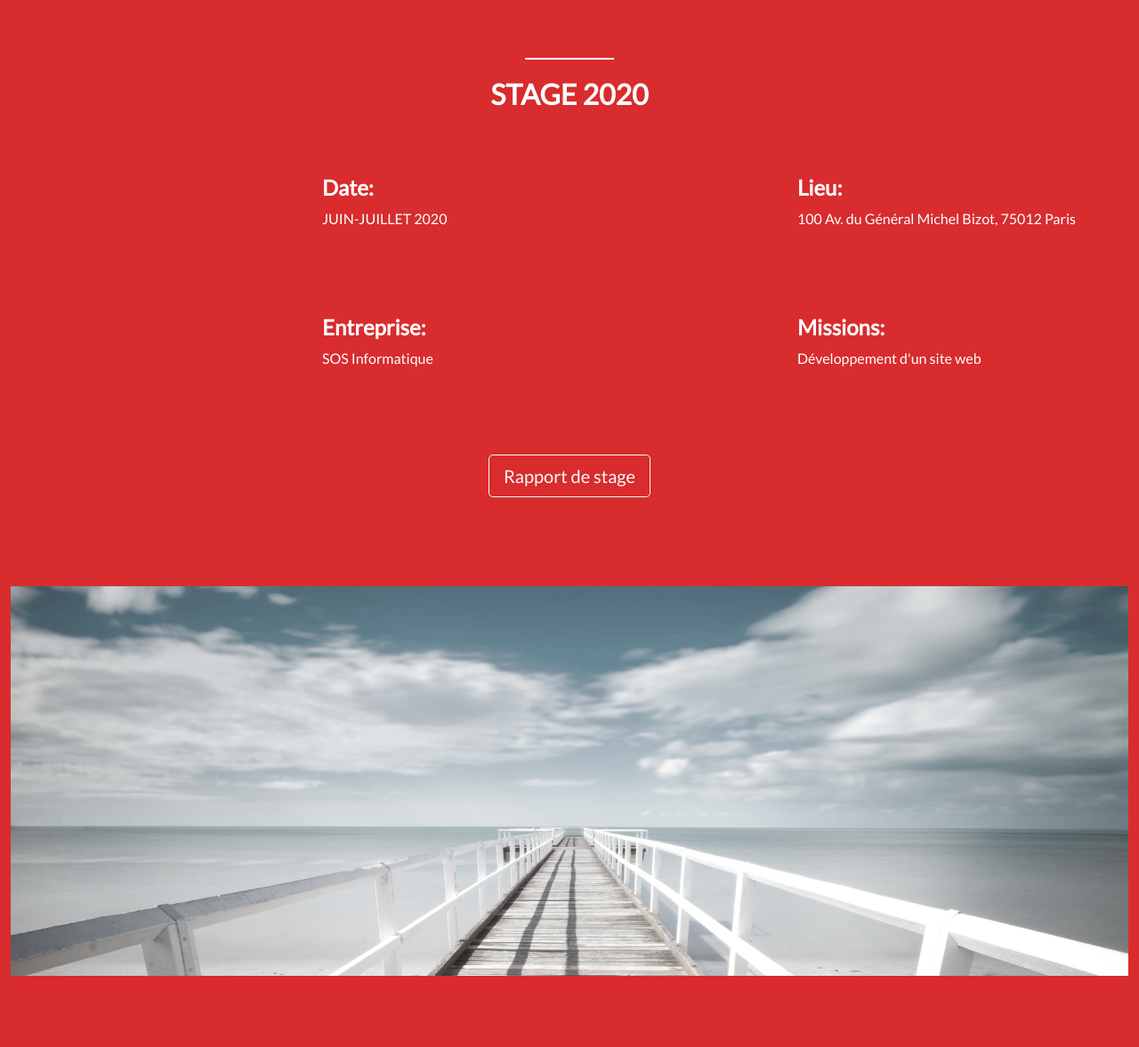
After one commit to Azlou77/boostrap-project, a PHP site: page /stage2020.html in a window 1280 px wide. The commit adds this page. Shown: the whole page at 89% size. Run offline with PHP 8.4, Linux system fonts and the light colour scheme; some libraries are stand-ins or nearby versions.

Commit message:
stage update

```diff
--- a/CV/css/style.css
+++ b/CV/css/style.css
@@ -173,7 +173,7 @@ width: 400px;
     left: -7px;
 }
 
-.row section    i{
+.row section i{
     position: absolute;
     background-color: #333;
     height: 40px;
@@ -215,6 +215,52 @@ width: 400px;
     transform:translateX(-50%);
 }
 
+/*stage 2020*/
+
+#stage2020 {
+    background-color: #d82c2e;
+}
+#stage2020 :is(.heading h2, h4, p){
+    color: #fff;
+}
+#stage2020  img:hover{
+filter: none;
+-webkit-filter: grayscale(0%);
+}
+#stage2020 img{
+    filter: grayscale(80%);
+    max-width: 100% ;
+}
+#stage2020  .row-1 {
+    margin-left: 200px;
+}
+#stage2020  .banner-main a {
+   margin-bottom: 100px;
+}
+
+/*stage 2021*/
+
+#stage2021 {
+    background-color: #d82c2e;
+}
+#stage2021 :is(.heading h2, h4, p){
+    color: #fff;
+}
+#stage2021  img:hover{
+filter: none;
+-webkit-filter: grayscale(0%);
+}
+#stage2021 img{
+    filter: grayscale(80%);
+    max-width: 100% ;
+    margin-left: 50px;
+}
+#stage2021  .row-1 {
+    margin-left: 200px;
+}
+#stage2021  .banner-stage_2021 a {
+   margin-bottom: 100px;
+}
 /*education*/
 #education .heading h2{
     color:#d82c2e;
--- a/CV/index.html
+++ b/CV/index.html
@@ -41,7 +41,7 @@
             <div class="heading">
                 <h1>Hello, c'est moi Nguyen Louis</h1>
                 <h3>Développeur web</h3>
-                <a href="docs/CV stage.pdf" class="btn btn-outline-light btn-lg button1">Télécharger mon CV</a>
+                <a href="docs/CV stage.pdf" class="btn btn-outline-light btn-lg button1 ">Télécharger mon CV</a>
             </div>
         </section>
         <section id="skills" class="container-fluid">
@@ -246,7 +246,7 @@
                         <p>Développement d'un site e-commerce sur wordpress</p>
                         <p>Développement d'un logicie service  après-vente</p>
                         <div class="bottom">
-                            <a href="#">Plus d'informations</a>
+                            <a href="stage2021.html">Plus d'informations</a>
 
                         </div>
                     </section>
@@ -261,7 +261,7 @@
                         </div>
                         <p>Développement d'un site web</p>
                         <div class="bottom">
-                            <a href="#">Plus d'informations</a>
+                            <a href="stage2020.html">Plus d'informations</a>
                         </div>
                     </section>
                 </div>
--- /dev/null
+++ b/CV/stage2020.html
@@ -0,0 +1,68 @@
+<!DOCTYPE html>
+<html>
+    <head>
+        <title>CV Louis</title>
+        <meta charset="utf-8">
+        <meta name="viewport" content="width=device-width, initial-scale=1">
+        <!--boostrap links-->
+        <link rel="stylesheet" href="https://cdn.jsdelivr.net/npm/bootstrap-icons@1.8.1/font/bootstrap-icons.css">
+        <link href="https://cdn.jsdelivr.net/npm/bootstrap@5.1.3/dist/css/bootstrap.min.css" rel="stylesheet" integrity="sha384-1BmE4kWBq78iYhFldvKuhfTAU6auU8tT94WrHftjDbrCEXSU1oBoqyl2QvZ6jIW3" crossorigin="anonymous">
+        <script src="https://cdn.jsdelivr.net/npm/bootstrap@5.1.3/dist/js/bootstrap.bundle.min.js" integrity="sha384-ka7Sk0Gln4gmtz2MlQnikT1wXgYsOg+OMhuP+IlRH9sENBO0LRn5q+8nbTov4+1p" crossorigin="anonymous"></script>
+        <!--fontawesome links-->
+        <script src="https://kit.fontawesome.com/43ce894e6d.js" crossorigin="anonymous"></script>
+        <!--fonts -->
+        <link href='http://fonts.googleapis.com/css?family=Lato&subset=latin,latin-ext' rel='stylesheet' type='text/css'>
+
+        <!--personnal links-->
+        <link href="css/style.css" rel="stylesheet">
+        <script src="js/main.js"></script>
+    </head>
+<body>
+
+      <!--experiences-->
+        <section id="stage2020" class="container-fluid">
+            <div class="divider white"></div>
+            <div class="heading">
+                <h2>Stage 2020</h2>
+            </div>
+            <br>
+                <div class="row row-1">
+                    <div class="col-6">
+                        <h4>Date:</h4>
+                        <p>JUIN-JUILLET 2020</p>
+                    </div>
+                    <div class="col-6">
+                        <h4>Lieu:</h4>
+                        <p>100 Av. du Général Michel Bizot, 75012 Paris</p>
+                    </div>
+                    <div class="col-6">
+                        <h4>Entreprise:</h4>
+                        <p>SOS Informatique</p>
+                    </div>
+                    <div class="col-6">
+                        <h4>Missions:</h4>
+                        <p>Développement d'un site web</p>
+                    </div>
+                </div>
+        <div class="banner-main">
+                <div class="row row-2">
+                    <div class="col">
+                        <div class="d-grid gap-2 d-md-flex justify-content-md-center">
+                            <a href="docs/" class="btn btn-outline-light btn-lg button1">Rapport de stage</a>
+                        </div>
+                        <img src="img/main.jpg" alt="fond pont sur mer">
+                </div>
+
+
+        </div>
+
+
+
+        </section>
+                </div>
+            </div>
+        </section>
+
+
+</body>
+</html>
```
Also changed, not shown: CV/stage2021.html (added, +69 -0 lines), CV/img/main.jpg (added), CV/img/stage-2020.png (added), 2 other files.
